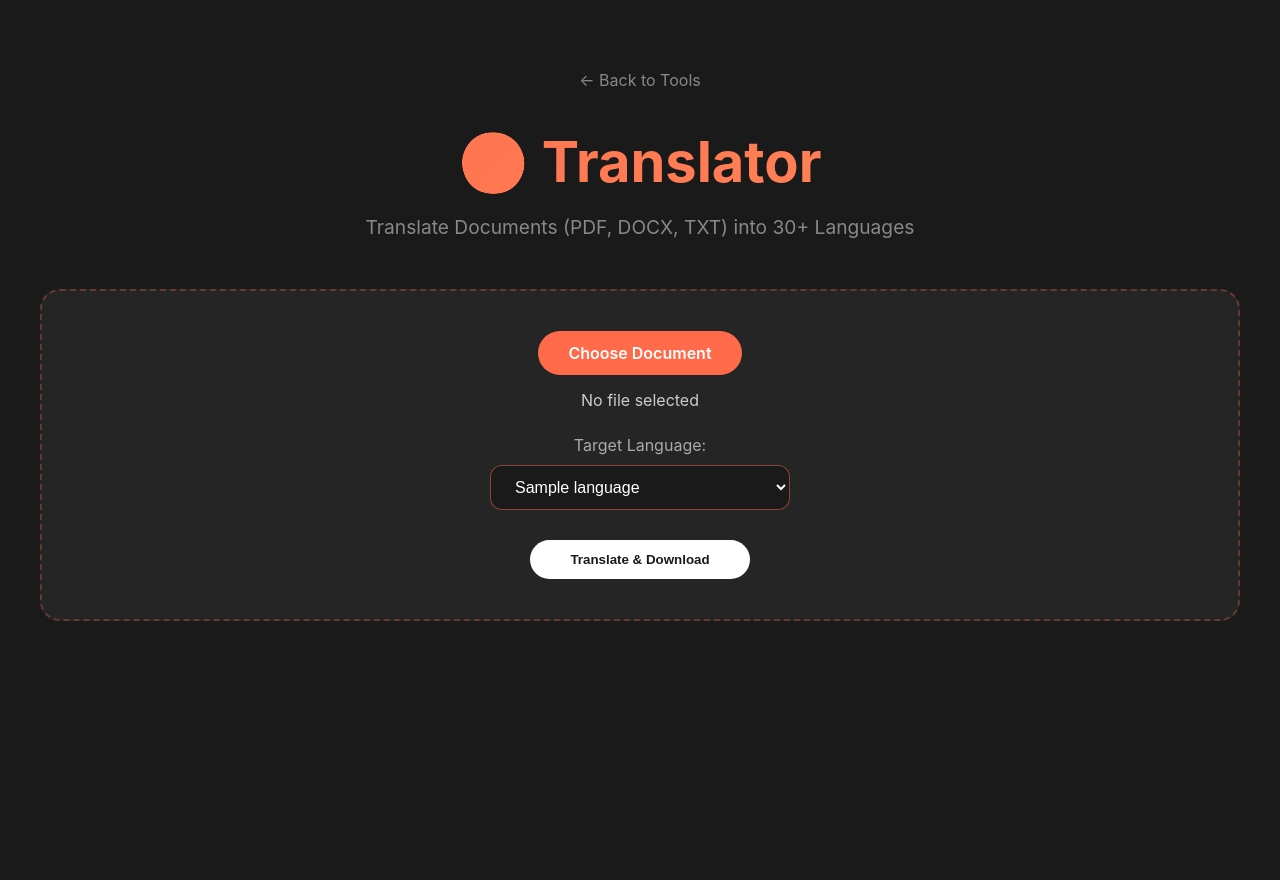
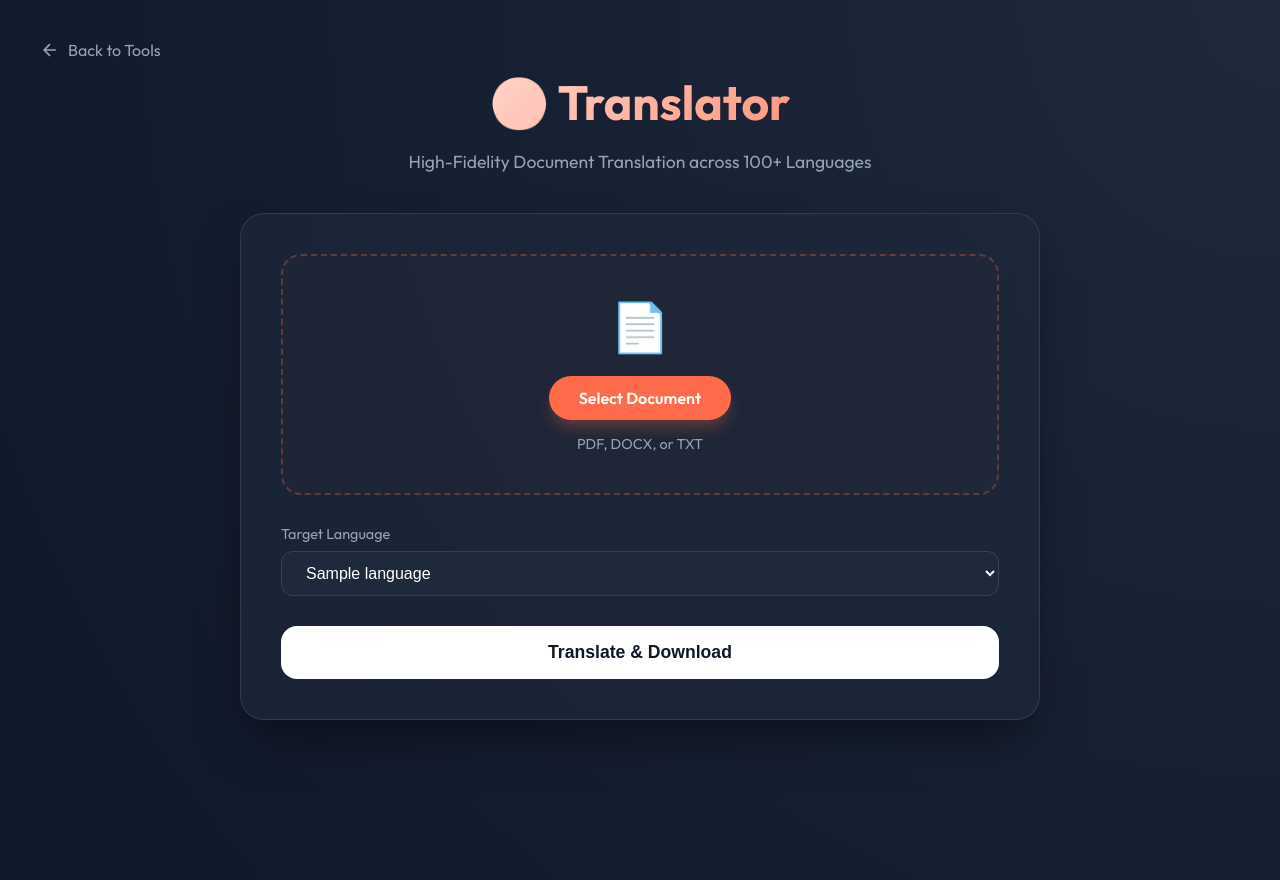
Before and after one commit to bapattanmay3/Convert-My-File, a Flask app: template templates/translator.html in a window 1280 px wide. Before the commit the page ends 621 px from the top, so only its background shows below. Run offline with Flask 3, Linux system fonts and the light colour scheme; the template is opened without the code that fills it: most values are stand-ins (such as "Sample title", 1, 10 or a date in 2020).

Commit message:
Phase 6: Implement Translator tool with high-quality engine and premium UI

```diff
--- a/app.py
+++ b/app.py
@@ -1,8 +1,9 @@
 import os
 import uuid
-from flask import Flask, render_template, request, jsonify, send_from_directory
+from flask import Flask, render_template, request, jsonify, send_from_directory, flash, redirect, url_for
 from werkzeug.utils import secure_filename
 from converter_universal import convert_pdf_to_docx, convert_image_to_pdf, convert_docx_to_pdf, convert_image_to_image
+from translator_engine import LANGUAGES, translate_file
 
 app = Flask(__name__)
 app.config['SITE_NAME'] = 'Convert My File'
@@ -20,8 +21,7 @@ def converter():
 
 @app.route('/translator')
 def translator():
-    # Placeholder for future implementation
-    return render_template('translator.html', site_name=app.config['SITE_NAME'])
+    return render_template('translator.html', site_name=app.config['SITE_NAME'], languages=LANGUAGES)
 
 @app.route('/merger')
 def merger():
@@ -115,6 +115,44 @@ def convert_image():
     else:
         return jsonify({'success': False, 'error': message}), 500
 
+@app.route('/translate', methods=['POST'])
+def translate():
+    """Handle document translation"""
+    if 'file' not in request.files:
+        flash('No file uploaded')
+        return redirect(url_for('translator'))
+
+    file = request.files['file']
+    if file.filename == '':
+        flash('No file selected')
+        return redirect(url_for('translator'))
+
+    target_lang = request.form.get('target_lang', 'en')
+
+    # Save uploaded file
+    filename = secure_filename(file.filename)
+    unique_id = str(uuid.uuid4())
+    input_path = os.path.join(app.config['UPLOAD_FOLDER'], f"{unique_id}_{filename}")
+    file.save(input_path)
+
+    # Get extension
+    ext = os.path.splitext(filename)[1].lower().replace('.', '')
+
+    # Generate output name
+    # For PDF, we translate to TXT for simplicity in this version
+    target_ext = 'txt' if ext == 'pdf' else ext
+    output_filename = f"translated_{unique_id}_{os.path.splitext(filename)[0]}.{target_ext}"
+    output_path = os.path.join(app.config['UPLOAD_FOLDER'], output_filename)
+
+    # Translate
+    success, message = translate_file(input_path, output_path, ext, target_lang)
+
+    if success and os.path.exists(output_path):
+        return send_from_directory(app.config['UPLOAD_FOLDER'], output_filename, as_attachment=True)
+    else:
+        flash(f'Translation failed: {message}')
+        return redirect(url_for('translator'))
+
 @app.route('/download/<filename>')
 def download_file(filename):
     return send_from_directory(app.config['UPLOAD_FOLDER'], filename, as_attachment=True)
--- a/requirements.txt
+++ b/requirements.txt
@@ -24,3 +24,4 @@ weasyprint>=60.0
 # Utility
 pdf2image>=1.16.3
 python-dotenv>=1.0.0
+deep-translator>=1.11.4
--- a/templates/translator.html
+++ b/templates/translator.html
@@ -6,60 +6,123 @@
     <meta name="viewport" content="width=device-width, initial-scale=1.0">
     <title>Translator - {{ site_name }}</title>
     <link rel="stylesheet" href="{{ url_for('static', filename='css/style.css') }}">
+    <link href="https://fonts.googleapis.com/css2?family=Outfit:wght@300;400;600;700&display=swap" rel="stylesheet">
     <style>
-        .upload-container {
-            background: rgba(255, 255, 255, 0.05);
+        :root {
+            --primary: #ff6b4a;
+            --secondary: #ff8a5c;
+            --dark: #0f172a;
+            --card-bg: rgba(30, 41, 59, 0.7);
+        }
+
+        body {
+            font-family: 'Outfit', sans-serif;
+            background: radial-gradient(circle at top right, #1e293b, #0f172a);
+            color: white;
+            min-height: 100vh;
+            display: flex;
+            flex-direction: column;
+            align-items: center;
+            padding: 40px 20px;
+        }
+
+        .container {
+            max-width: 800px;
+            width: 100%;
+            text-align: center;
+        }
+
+        h1 {
+            font-size: 3rem;
+            margin-bottom: 10px;
+            font-weight: 700;
+            background: linear-gradient(135deg, #fff 0%, #ff6b4a 100%);
+            -webkit-background-clip: text;
+            -webkit-text-fill-color: transparent;
+        }
+
+        .tagline {
+            color: #94a3b8;
+            font-size: 1.1rem;
+            margin-bottom: 40px;
+        }
+
+        .tool-card {
+            background: var(--card-bg);
+            backdrop-filter: blur(12px);
+            border: 1px solid rgba(255, 255, 255, 0.1);
+            border-radius: 24px;
+            padding: 40px;
+            box-shadow: 0 25px 50px -12px rgba(0, 0, 0, 0.5);
+        }
+
+        .upload-area {
             border: 2px dashed rgba(255, 107, 74, 0.3);
             border-radius: 20px;
             padding: 40px;
-            margin-top: 30px;
-            transition: border-color 0.3s;
+            cursor: pointer;
+            transition: all 0.3s cubic-bezier(0.4, 0, 0.2, 1);
+            background: rgba(255, 107, 74, 0.02);
         }
 
-        .upload-container:hover {
+        .upload-area:hover {
             border-color: var(--primary);
+            background: rgba(255, 107, 74, 0.05);
+            transform: translateY(-2px);
         }
 
-        .file-input {
-            margin-bottom: 25px;
+        .upload-icon {
+            font-size: 3rem;
+            margin-bottom: 20px;
+            display: block;
+        }
+
+        .custom-file-btn {
+            background: var(--primary);
+            color: white;
+            padding: 12px 30px;
+            border-radius: 30px;
+            font-weight: 600;
+            display: inline-block;
+            margin-bottom: 15px;
+            box-shadow: 0 10px 15px -3px rgba(255, 107, 74, 0.3);
         }
 
         input[type="file"] {
             display: none;
         }
 
-        .custom-file-upload {
-            background: var(--primary);
-            color: white;
-            padding: 12px 30px;
-            border-radius: 30px;
-            cursor: pointer;
-            font-weight: 600;
-            display: inline-block;
-            transition: transform 0.2s, background 0.2s;
+        .options-grid {
+            display: grid;
+            grid-template-columns: 1fr;
+            gap: 20px;
+            margin-top: 30px;
+            text-align: left;
         }
 
-        .custom-file-upload:hover {
-            transform: scale(1.05);
-            background: #ff8a5c;
+        .option-group {
+            display: flex;
+            flex-direction: column;
+            gap: 8px;
         }
 
-        .lang-select {
-            margin-top: 20px;
-            margin-bottom: 30px;
+        .option-group label {
+            color: #94a3b8;
+            font-size: 0.9rem;
+            font-weight: 500;
         }
 
         select {
-            background: var(--dark);
+            background: #1e293b;
             color: white;
             padding: 12px 20px;
             border-radius: 12px;
-            border: 1px solid rgba(255, 107, 74, 0.5);
+            border: 1px solid rgba(255, 255, 255, 0.1);
             font-size: 1rem;
             width: 100%;
-            max-width: 300px;
+            outline: none;
+            transition: border-color 0.2s;
             cursor: pointer;
-            outline: none;
         }
 
         select:focus {
@@ -68,69 +131,173 @@
 
         .btn-translate {
             background: white;
-            color: var(--dark);
+            color: #0f172a;
             border: none;
-            padding: 12px 40px;
-            border-radius: 30px;
+            padding: 16px 40px;
+            border-radius: 16px;
             font-weight: 700;
+            font-size: 1.1rem;
             cursor: pointer;
-            transition: background 0.2s;
+            transition: all 0.3s;
+            width: 100%;
+            margin-top: 30px;
+            display: flex;
+            align-items: center;
+            justify-content: center;
+            gap: 10px;
         }
 
-        .btn-translate:hover {
-            background: #eee;
+        .btn-translate:hover:not(:disabled) {
+            background: var(--primary);
+            color: white;
+            transform: translateY(-2px);
+            box-shadow: 0 20px 25px -5px rgba(255, 107, 74, 0.4);
+        }
+
+        .btn-translate:disabled {
+            opacity: 0.5;
+            cursor: not-allowed;
+        }
+
+        .file-info {
+            display: none;
+            margin-top: 20px;
+            padding: 15px;
+            background: rgba(255, 255, 255, 0.05);
+            border-radius: 12px;
+            text-align: left;
+        }
+
+        .info-header {
+            display: flex;
+            justify-content: space-between;
+            align-items: center;
+        }
+
+        .file-name {
+            font-weight: 600;
+            color: #fff;
+        }
+
+        .file-size {
+            color: #94a3b8;
+            font-size: 0.85rem;
         }
 
         .back-link {
-            display: block;
-            margin-top: 30px;
-            color: #888;
+            position: absolute;
+            top: 40px;
+            left: 40px;
+            color: #94a3b8;
             text-decoration: none;
+            display: flex;
+            align-items: center;
+            gap: 8px;
+            transition: color 0.2s;
         }
 
         .back-link:hover {
             color: var(--primary);
         }
 
-        #file-name {
-            margin-top: 15px;
-            color: #ccc;
+        .flash-messages {
+            margin-top: 20px;
+            padding: 15px;
+            border-radius: 12px;
+            background: rgba(239, 68, 68, 0.1);
+            border: 1px solid rgba(239, 68, 68, 0.2);
+            color: #ef4444;
         }
 
-        .flash-messages {
-            margin-top: 20px;
-            color: #ff6b4a;
+        /* Loading Animation */
+        .loading-dots:after {
+            content: '.';
+            animation: dots 1.5s steps(5, end) infinite;
+        }
+
+        @keyframes dots {
+
+            0%,
+            20% {
+                content: '.';
+            }
+
+            40% {
+                content: '..';
+            }
+
+            60% {
+                content: '...';
+            }
+
+            80%,
+            100% {
+                content: '';
+            }
+        }
+
+        @media (max-width: 640px) {
+            .back-link {
+                position: static;
+                margin-bottom: 20px;
+            }
+
+            h1 {
+                font-size: 2.2rem;
+            }
         }
     </style>
 </head>
 
 <body>
     <div class="container">
-        <a href="/" class="back-link">← Back to Tools</a>
+        <a href="/" class="back-link">
+            <svg width="20" height="20" viewBox="0 0 24 24" fill="none" stroke="currentColor" stroke-width="2">
+                <path d="M19 12H5M12 19l-7-7 7-7" />
+            </svg>
+            Back to Tools
+        </a>
+
         <h1>🌍 Translator</h1>
-        <p class="tagline">Translate Documents (PDF, DOCX, TXT) into 30+ Languages</p>
+        <p class="tagline">High-Fidelity Document Translation across 100+ Languages</p>
 
-        <div class="upload-container">
-            <form action="/translate" method="POST" enctype="multipart/form-data">
-                <div class="file-input">
-                    <label for="file-upload" class="custom-file-upload">
-                        Choose Document
-                    </label>
-                    <input id="file-upload" name="file" type="file" onchange="updateFileName()" />
-                    <div id="file-name">No file selected</div>
+        <div class="tool-card">
+            <form id="translate-form" action="/translate" method="POST" enctype="multipart/form-data">
+                <div class="upload-area" onclick="document.getElementById('file-upload').click()">
+                    <span class="upload-icon">📄</span>
+                    <div class="custom-file-btn">Select Document</div>
+                    <p style="color: #94a3b8;">PDF, DOCX, or TXT</p>
+                    <input id="file-upload" name="file" type="file" accept=".pdf,.docx,.txt"
+                        onchange="handleFileSelect(this)" />
                 </div>
 
-                <div class="lang-select">
-                    <p style="margin-bottom: 10px; color: #aaa;">Target Language:</p>
-                    <select name="target_lang">
+                <div id="file-info" class="file-info">
+                    <div class="info-header">
+                        <span id="display-name" class="file-name"></span>
+                        <span id="display-size" class="file-size"></span>
+                    </div>
+                </div>
+
+                <div class="options-grid">
+                    <div class="option-group">
+                        <label>Target Language</label>
+                        <select name="target_lang" required>
                             {% for code, name in languages.items() %}
                             <option value="{{ code }}" {% if code=='en' %}selected{% endif %}>{{ name }}</option>
                             {% endfor %}
                         </select>
                     </div>
+                </div>
 
-                <button type="submit" class="btn-translate">Translate & Download</button>
+                <button type="submit" id="submit-btn" class="btn-translate">
+                    <span>Translate & Download</span>
+                </button>
             </form>
+
+            <div id="status-msg" style="margin-top: 20px; display: none; color: var(--primary);">
+                <span class="loading-dots">Processing translation</span>
+            </div>
+
             {% with messages = get_flashed_messages() %}
             {% if messages %}
             <div class="flash-messages">
@@ -141,19 +308,35 @@
             {% endif %}
             {% endwith %}
         </div>
+    </div>
 
     <script>
-            function updateFileName() {
-                const input = document.getElementById('file-upload');
-                const fileName = document.getElementById('file-name');
-                if (input.files.length > 0) {
-                    fileName.textContent = input.files[0].name;
+        const form = document.getElementById('translate-form');
+        const submitBtn = document.getElementById('submit-btn');
+        const statusMsg = document.getElementById('status-msg');
+
+        function handleFileSelect(input) {
+            const fileInfo = document.getElementById('file-info');
+            const displayName = document.getElementById('display-name');
+            const displaySize = document.getElementById('display-size');
+
+            if (input.files && input.files[0]) {
+                const file = input.files[0];
+                displayName.textContent = file.name;
+                displaySize.textContent = (file.size / 1024).toFixed(1) + ' KB';
+                fileInfo.style.display = 'block';
             } else {
-                    fileName.textContent = 'No file selected';
+                fileInfo.style.display = 'none';
             }
         }
+
+        form.onsubmit = () => {
+            submitBtn.disabled = true;
+            submitBtn.style.opacity = '0.7';
+            submitBtn.querySelector('span').textContent = 'Translating...';
+            statusMsg.style.display = 'block';
+        };
     </script>
-    </div>
 </body>
 
 </html>
```
Also changed, not shown: translator_engine.py (added, +125 -0 lines). Lines whose indentation alone changed are shown as unchanged.
